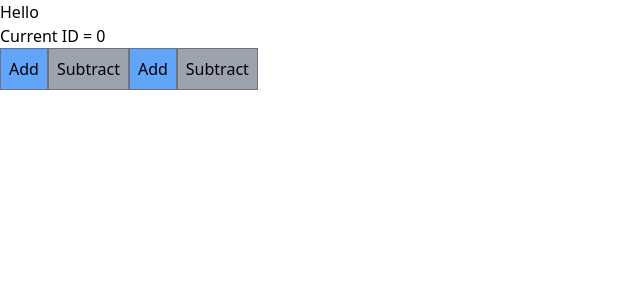
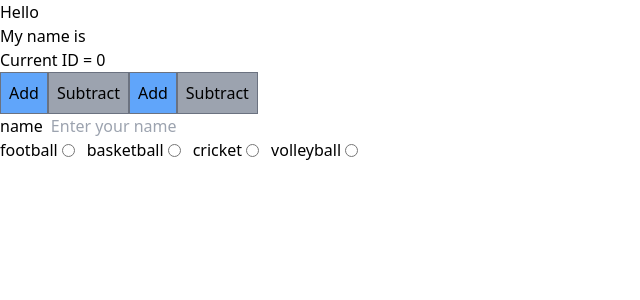
Before and after one commit to hitesh0902/xfire-ui, a React (Create React App) app: page / in a window 1280 px wide. Shown: the top 300 px of the page, without its empty margins (0-640 px from the left). Built offline with nearby package versions, Linux system fonts and the light colour scheme.

Commit message:
added radio button and textField component and its tests in exampleRoute

```diff
--- /dev/null
+++ b/src/components/Core/XFRadioButton.tsx
@@ -0,0 +1,29 @@
+import React from 'react';
+import classNames from 'classnames';
+
+interface XFRadioProps {
+  groupName: string;
+  values: Array<string | number>;
+  vertical?: boolean;
+}
+
+const XFRadioButton: React.FC<XFRadioProps> = ({
+  groupName,
+  values,
+  vertical = false,
+}) => {
+  return (
+    <div
+      className={classNames('flex', vertical ? 'flex-col' : 'flex-row gap-3')}
+    >
+      {values.map((value) => (
+        <div className='flex items-center' key={value}>
+          <label className='mr-1'>{value}</label>
+          <input type='radio' id={`${value}`} name={groupName} value={value} />
+        </div>
+      ))}
+    </div>
+  );
+};
+
+export default XFRadioButton;
--- /dev/null
+++ b/src/components/Core/XFTextField.tsx
@@ -0,0 +1,28 @@
+import React from 'react';
+
+interface XFTextFieldProps {
+  label?: string;
+  placeHolder?: string;
+  onChange: (e: React.ChangeEvent<HTMLInputElement>) => void;
+  disabled?: boolean;
+}
+
+const XFTextField: React.FC<XFTextFieldProps> = ({
+  label,
+  placeHolder,
+  disabled = false,
+  onChange,
+}) => {
+  return (
+    <div>
+      {label && <label className='mr-2'>{label}</label>}
+      <input
+        placeholder={placeHolder}
+        onChange={(e) => onChange(e)}
+        disabled={disabled}
+      />
+    </div>
+  );
+};
+
+export default XFTextField;
--- a/src/routes/ExampleRoute.tsx
+++ b/src/routes/ExampleRoute.tsx
@@ -1,18 +1,27 @@
-import React from 'react';
+import React, { useState } from 'react';
 import { useDispatch, useSelector } from 'react-redux';
 import { RootState } from '../types';
 import { changeNumber, changeNumberAsync } from '../slice/ExampleSlice';
 import XFButton from '../components/Core/XFButton';
+import XFTextField from '../components/Core/XFTextField';
+import XFRadioButton from '../components/Core/XFRadioButton';
 
 interface ExampleRouteProps {}
 
 const ExampleRoute: React.FC<ExampleRouteProps> = () => {
+  const [name, setName] = useState('');
+
   const dispatch = useDispatch();
   const id = useSelector((state: RootState) => state.example.id);
+
+  const setNameEvent = (event: any) => {
+    setName(event.target.value);
+  };
 
   return (
     <div>
       <p>Hello</p>
+      <p>My name is {name}</p>
       <p>Current ID = {id}</p>
       <XFButton
         variant='primary'
@@ -38,6 +47,15 @@ const ExampleRoute: React.FC<ExampleRouteProps> = () => {
       >
         Subtract
       </XFButton>
+      <XFTextField
+        label='name'
+        placeHolder='Enter your name'
+        onChange={setNameEvent}
+      />
+      <XFRadioButton
+        groupName='sports'
+        values={['football', 'basketball', 'cricket', 'volleyball']}
+      />
     </div>
   );
 };
```
